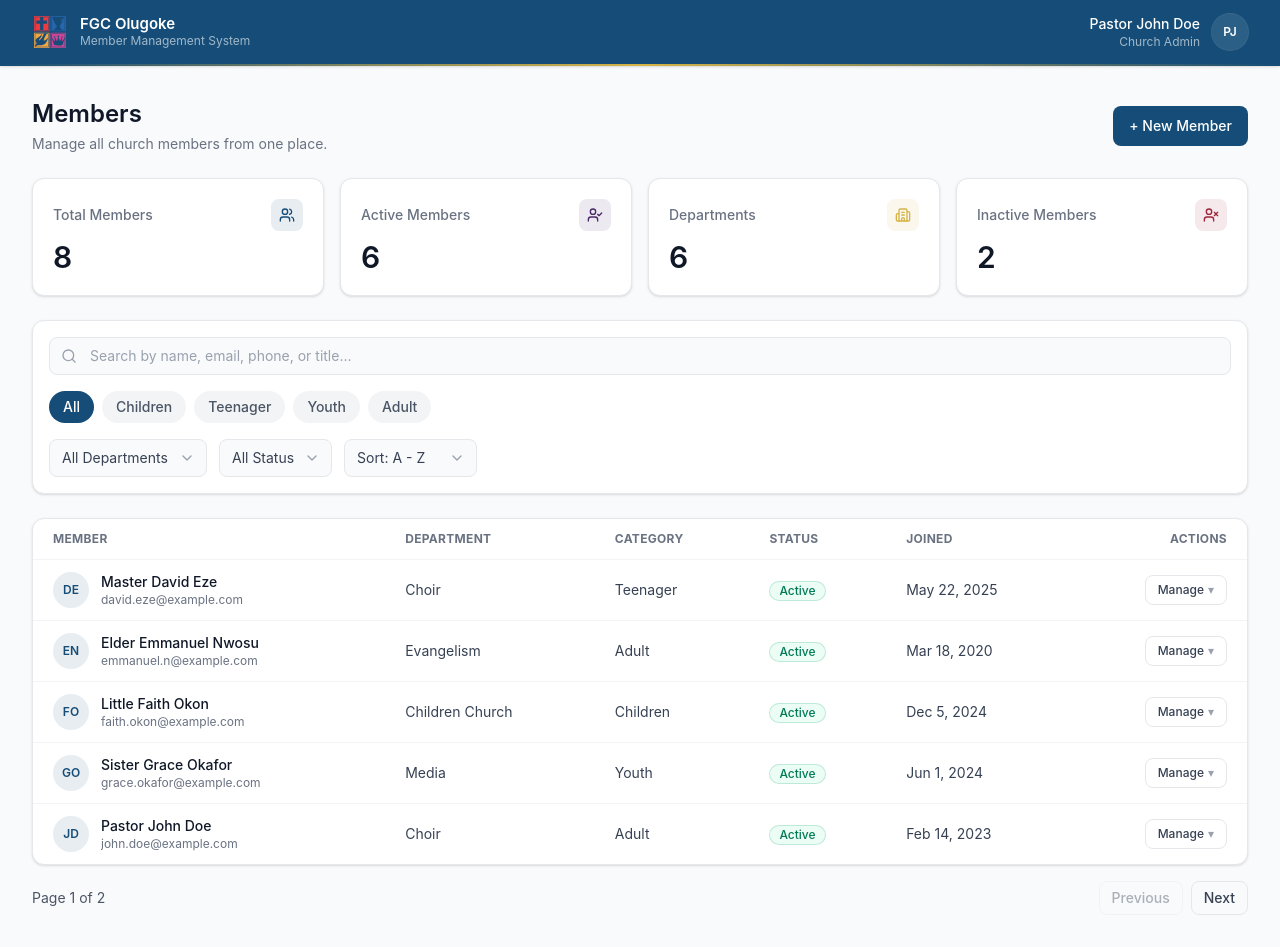
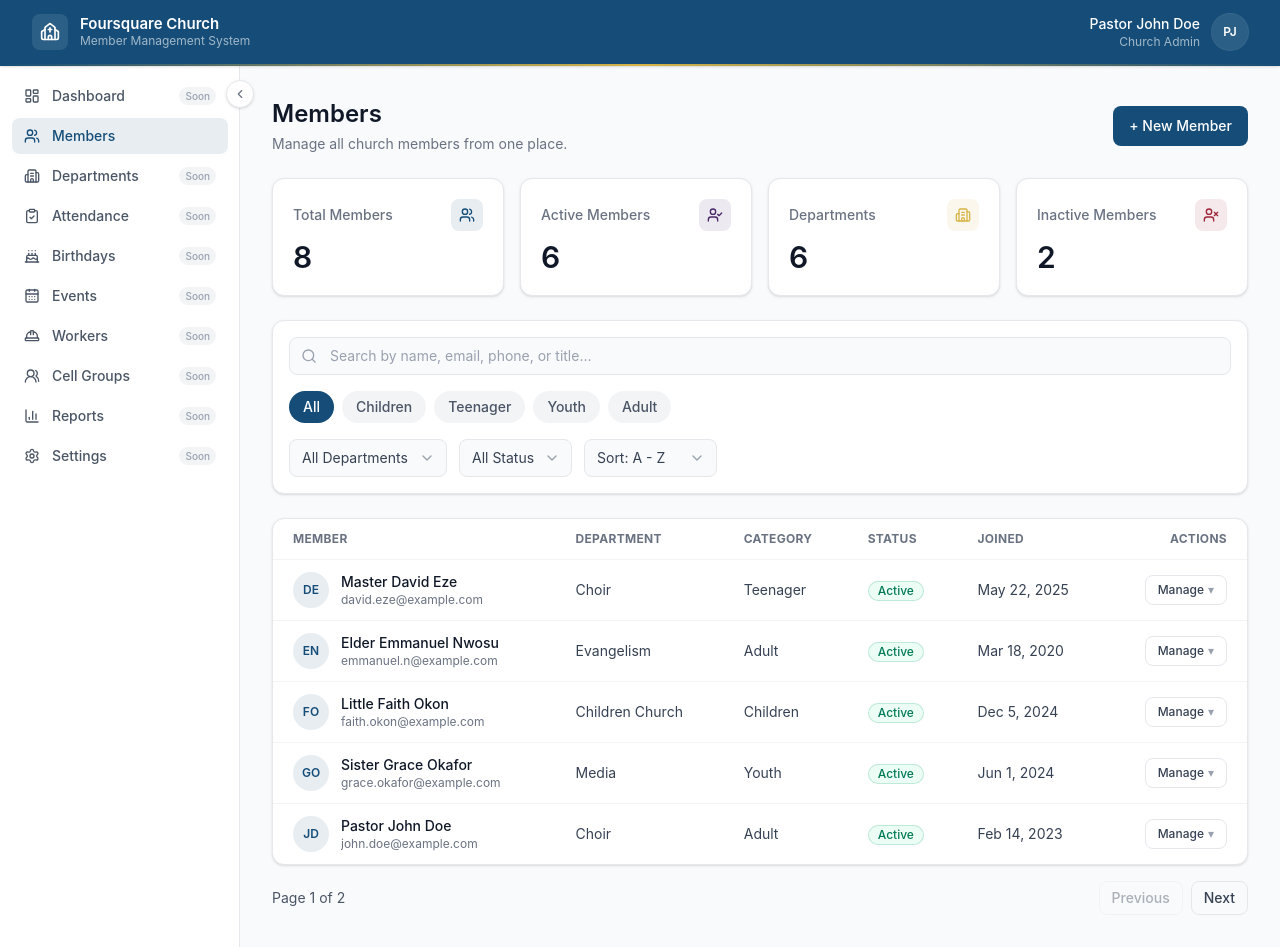
Before and after one commit to FGC-OLUGOKE/FGC-Olugoke-Database, a React (Vite) app in the folder frontend/: page /members in a window 1280 px wide. Built offline with nearby package versions, Linux system fonts and the light colour scheme.

Commit message:
added sidebar for easy routing

```diff
--- a/frontend/package.json
+++ b/frontend/package.json
@@ -16,7 +16,7 @@
     "react": "^19.2.8",
     "react-dom": "^19.2.8",
     "react-icons": "^5.7.0",
-    "react-router-dom": "^7.11.0",
+    "react-router-dom": "^7.18.2",
     "tailwindcss": "^4.3.3"
   },
   "devDependencies": {
--- a/frontend/src/App.jsx
+++ b/frontend/src/App.jsx
@@ -1,18 +1,35 @@
-import Navbar from "./components/layout/Navbar";
-import PageContainer from "./components/layout/PageContainer";
+import { BrowserRouter, Routes, Route, Navigate } from "react-router-dom";
+import Layout from "./components/layout/Layout";
+import ComingSoon from "./components/layout/ComingSoon";
+import { NAV_ITEMS } from "./components/layout/navigation";
 import MembersPage from "./features/members/MembersPage";
 import { ToastProvider } from "./components/ui/ToastProvider";
 
+/**
+ * Every NAV_ITEM with implemented:false automatically gets a
+ * ComingSoon route generated for it below — so adding a new item to
+ * navigation.js immediately gives it a real (placeholder) page,
+ * instead of the Sidebar/MobileNav pointing at a dead link.
+ */
 export default function App() {
   return (
     <ToastProvider>
-      <div className="min-h-screen bg-gray-50">
-        <Navbar adminName="Pastor John Doe" adminRole="Church Admin" />
+      <BrowserRouter>
+        <Routes>
+          <Route element={<Layout />}>
+            <Route index element={<Navigate to="/members" replace />} />
+            <Route path="members" element={<MembersPage />} />
 
-        <PageContainer>
-          <MembersPage />
-        </PageContainer>
-      </div>
+            {NAV_ITEMS.filter((item) => !item.implemented).map((item) => (
+              <Route
+                key={item.path}
+                path={item.path}
+                element={<ComingSoon title={item.label} />}
+              />
+            ))}
+          </Route>
+        </Routes>
+      </BrowserRouter>
     </ToastProvider>
   );
 }
--- /dev/null
+++ b/frontend/src/components/layout/ComingSoon.jsx
@@ -0,0 +1,29 @@
+import { Construction } from "lucide-react";
+import EmptyState from "../ui/EmptyState";
+
+/**
+ * ComingSoon
+ *
+ * Placeholder rendered for every nav item that isn't built yet
+ * (Dashboard, Departments, Attendance, ...). Keeps every Sidebar/
+ * MobileNav link pointing at a real page instead of a dead link or
+ * a 404, without pretending the module exists.
+ */
+export default function ComingSoon({ title }) {
+  return (
+    <div>
+      <h1 className="text-2xl font-semibold text-gray-900">{title}</h1>
+      <p className="mt-1 text-sm text-gray-500">
+        This part of the app hasn't been built yet.
+      </p>
+
+      <div className="mt-6">
+        <EmptyState
+          icon={Construction}
+          title={`${title} is coming soon`}
+          description="Check back once this module has been built out."
+        />
+      </div>
+    </div>
+  );
+}
--- /dev/null
+++ b/frontend/src/components/layout/Layout.jsx
@@ -0,0 +1,74 @@
+import { useState } from "react";
+import { Outlet } from "react-router-dom";
+import { ChevronLeft, ChevronRight } from "lucide-react";
+import Navbar from "./Navbar";
+import Sidebar from "./Sidebar";
+import MobileNav from "./MobileNav";
+import PageContainer from "./PageContainer";
+
+const SIDEBAR_WIDTH_PX = 240; // matches Sidebar's w-60
+const TOGGLE_SIZE_PX = 28; // matches h-7 w-7 below
+
+/**
+ * Layout
+ *
+ * The app's persistent chrome — Navbar on top, Sidebar on the left
+ * (desktop, collapsible) / MobileNav drawer (mobile), and whatever
+ * page is currently routed rendered via <Outlet /> inside
+ * PageContainer.
+ *
+ * The Sidebar's collapse toggle is a small floating button that
+ * overlays the boundary between the sidebar and the page content
+ * (Notion/Linear-style handle) rather than living in the Navbar —
+ * it tracks the sidebar's edge as it animates open/closed.
+ */
+export default function Layout() {
+  const [isMobileNavOpen, setIsMobileNavOpen] = useState(false);
+  const [isSidebarOpen, setIsSidebarOpen] = useState(true);
+
+  return (
+    <div className="min-h-screen bg-gray-50">
+      <Navbar
+        adminName="Pastor John Doe"
+        adminRole="Church Admin"
+        onMenuClick={() => setIsMobileNavOpen(true)}
+      />
+
+      <div className="relative flex">
+        <Sidebar isOpen={isSidebarOpen} />
+
+        {/* Floating collapse/expand handle — sits on the sidebar's
+            edge, half over the sidebar and half over the content,
+            and slides with it as the width transitions. */}
+        <button
+          type="button"
+          onClick={() => setIsSidebarOpen((prev) => !prev)}
+          aria-label={isSidebarOpen ? "Collapse sidebar" : "Expand sidebar"}
+          style={{
+            left: isSidebarOpen
+              ? `${SIDEBAR_WIDTH_PX - TOGGLE_SIZE_PX / 2}px`
+              : "8px",
+          }}
+          className="fixed top-20 z-30 hidden h-7 w-7 items-center justify-center rounded-full border border-gray-200 bg-white text-gray-500 shadow-sm transition-[left] duration-200 ease-out hover:text-[#154d78] hover:shadow md:flex"
+        >
+          {isSidebarOpen ? (
+            <ChevronLeft className="h-3.5 w-3.5" strokeWidth={2} />
+          ) : (
+            <ChevronRight className="h-3.5 w-3.5" strokeWidth={2} />
+          )}
+        </button>
+
+        <div className="min-w-0 flex-1">
+          <PageContainer>
+            <Outlet />
+          </PageContainer>
+        </div>
+      </div>
+
+      <MobileNav
+        isOpen={isMobileNavOpen}
+        onClose={() => setIsMobileNavOpen(false)}
+      />
+    </div>
+  );
+}
--- /dev/null
+++ b/frontend/src/components/layout/MobileNav.jsx
@@ -0,0 +1,47 @@
+import { NavLink } from "react-router-dom";
+import Drawer from "../ui/Drawer";
+import { NAV_ITEMS } from "./navigation";
+
+/**
+ * MobileNav
+ *
+ * Mobile (≤768px) equivalent of Sidebar — same NAV_ITEMS, same
+ * active-state styling, but shown as a left-side slide-over instead
+ * of a persistent column, since there's no room for a fixed sidebar
+ * on a small screen. Opened via the Navbar's hamburger button.
+ */
+export default function MobileNav({ isOpen, onClose }) {
+  return (
+    <Drawer isOpen={isOpen} onClose={onClose} side="left" title="Menu">
+      <nav className="flex flex-col gap-1 p-3">
+        {NAV_ITEMS.map((item) => {
+          const Icon = item.icon;
+          return (
+            <NavLink
+              key={item.path}
+              to={`/${item.path}`}
+              onClick={onClose}
+              className={({ isActive }) =>
+                `flex items-center justify-between gap-3 rounded-lg px-3 py-2 text-sm font-medium transition-colors ${
+                  isActive
+                    ? "bg-[#154d78]/10 text-[#154d78]"
+                    : "text-gray-600 hover:bg-gray-50"
+                }`
+              }
+            >
+              <span className="flex items-center gap-3">
+                <Icon className="h-4 w-4" strokeWidth={2} />
+                {item.label}
+              </span>
+              {!item.implemented && (
+                <span className="rounded-full bg-gray-100 px-1.5 py-0.5 text-[10px] font-medium text-gray-400">
+                  Soon
+                </span>
+              )}
+            </NavLink>
+          );
+        })}
+      </nav>
+    </Drawer>
+  );
+}
--- a/frontend/src/components/layout/Navbar.jsx
+++ b/frontend/src/components/layout/Navbar.jsx
@@ -1,5 +1,4 @@
-import { Church } from "lucide-react";
-import Logo from "../../assets/logo.svg";
+import { Church, Menu } from "lucide-react";
 
 /**
  * Navbar
@@ -8,12 +7,18 @@ import Logo from "../../assets/logo.svg";
  * admins always have their bearings.
  *
  * Props:
- * - adminName  (string) - name of the signed-in admin, e.g. "Pastor John Doe"
- * - adminRole  (string) - role label shown under the name, e.g. "Church Admin"
+ * - adminName   (string) - name of the signed-in admin
+ * - adminRole   (string) - role label shown under the name
+ * - onMenuClick (fn)     - opens MobileNav; button only shows on mobile
+ *
+ * Note: the desktop Sidebar's collapse/expand control does NOT live
+ * here — it's a floating button on the sidebar's own edge (see
+ * Layout.jsx), not a header control.
  */
 export default function Navbar({
   adminName = "Administrator",
   adminRole = "Church Admin",
+  onMenuClick,
 }) {
   const initials = adminName
     .split(" ")
@@ -25,14 +30,23 @@ export default function Navbar({
   return (
     <header className="sticky top-0 z-40 w-full bg-[#154d78] shadow-sm">
       <div className="flex h-16 items-center justify-between px-4 md:px-8">
-        {/* Left: identity */}
+        {/* Left: menu trigger (mobile only) + identity */}
         <div className="flex min-w-0 items-center gap-3">
-          <div className="flex h-9 w-9 shrink-0 items-center justify-center rounded-lg">
-            <img src={Logo} alt="FGC Olugoke Logo" className="h-8 w-8" />
+          <button
+            type="button"
+            onClick={onMenuClick}
+            aria-label="Open menu"
+            className="-ml-1 flex h-9 w-9 shrink-0 items-center justify-center rounded-lg text-white hover:bg-white/10 md:hidden"
+          >
+            <Menu className="h-5 w-5" strokeWidth={2} />
+          </button>
+
+          <div className="flex h-9 w-9 shrink-0 items-center justify-center rounded-lg bg-white/10">
+            <Church className="h-5 w-5 text-white" strokeWidth={2} />
           </div>
           <div className="min-w-0 leading-tight">
             <p className="truncate text-[15px] font-semibold text-white">
-              FGC Olugoke
+              Foursquare Church
             </p>
             <p className="hidden truncate text-xs text-white/60 sm:block">
               Member Management System
--- a/frontend/src/components/layout/Sidebar.jsx
+++ b/frontend/src/components/layout/Sidebar.jsx
@@ -0,0 +1,57 @@
+import { NavLink } from "react-router-dom";
+import { NAV_ITEMS } from "./navigation";
+
+/**
+ * Sidebar
+ *
+ * Persistent left navigation, visible on desktop (md: and above).
+ * Collapses/expands via the `isOpen` prop, animating its width shut
+ * with the nav content clipped by `overflow-hidden` — reads as a
+ * smooth slide rather than an abrupt cut. The inner <nav> keeps a
+ * fixed width (w-60) regardless of the collapsed state, so its
+ * content never squishes or wraps mid-animation.
+ *
+ * On mobile, this is hidden entirely in favor of MobileNav (a
+ * drawer triggered from the Navbar's hamburger button).
+ */
+export default function Sidebar({ isOpen }) {
+  return (
+    <aside
+      className={`hidden shrink-0 overflow-hidden bg-white transition-all duration-200 ease-out md:block ${
+        isOpen ? "w-60 border-r border-gray-200" : "w-0 border-r-0"
+      }`}
+    >
+      <nav className="flex w-60 flex-col gap-1 p-3">
+        {NAV_ITEMS.map((item) => (
+          <NavItem key={item.path} item={item} />
+        ))}
+      </nav>
+    </aside>
+  );
+}
+
+function NavItem({ item }) {
+  const Icon = item.icon;
+  return (
+    <NavLink
+      to={`/${item.path}`}
+      className={({ isActive }) =>
+        `flex items-center justify-between gap-3 rounded-lg px-3 py-2 text-sm font-medium transition-colors ${
+          isActive
+            ? "bg-[#154d78]/10 text-[#154d78]"
+            : "text-gray-600 hover:bg-gray-50"
+        }`
+      }
+    >
+      <span className="flex items-center gap-3">
+        <Icon className="h-4 w-4" strokeWidth={2} />
+        {item.label}
+      </span>
+      {!item.implemented && (
+        <span className="rounded-full bg-gray-100 px-1.5 py-0.5 text-[10px] font-medium text-gray-400">
+          Soon
+        </span>
+      )}
+    </NavLink>
+  );
+}
--- /dev/null
+++ b/frontend/src/components/layout/navigation.js
@@ -0,0 +1,31 @@
+import {
+  LayoutDashboard,
+  Users,
+  Building2,
+  ClipboardCheck,
+  Cake,
+  CalendarDays,
+  HardHat,
+  UsersRound,
+  BarChart3,
+  Settings,
+} from "lucide-react";
+
+/**
+ * Single source of truth for app navigation — used by both the
+ * desktop Sidebar and the mobile nav drawer, and by App.jsx to
+ * generate a placeholder route for every module that isn't built
+ * yet. Flip `implemented` to true once a module actually exists.
+ */
+export const NAV_ITEMS = [
+  { label: "Dashboard", path: "dashboard", icon: LayoutDashboard, implemented: false },
+  { label: "Members", path: "members", icon: Users, implemented: true },
+  { label: "Departments", path: "departments", icon: Building2, implemented: false },
+  { label: "Attendance", path: "attendance", icon: ClipboardCheck, implemented: false },
+  { label: "Birthdays", path: "birthdays", icon: Cake, implemented: false },
+  { label: "Events", path: "events", icon: CalendarDays, implemented: false },
+  { label: "Workers", path: "workers", icon: HardHat, implemented: false },
+  { label: "Cell Groups", path: "cell-groups", icon: UsersRound, implemented: false },
+  { label: "Reports", path: "reports", icon: BarChart3, implemented: false },
+  { label: "Settings", path: "settings", icon: Settings, implemented: false },
+];
--- a/frontend/src/features/members/mockData.js
+++ b/frontend/src/features/members/mockData.js
@@ -62,6 +62,7 @@ const mockMembers = [
     category: "Teenager",
     status: "Active",
     dateJoined: "2025-05-22",
+    address: "266, Opebi Road, Ikeja, Lagos",
   },
   {
     id: 6,
```
Also changed, not shown: frontend/src/components/ui/Drawer.jsx (+9 -2 lines), 1 other file (tests, documents, lock files or other folders).
